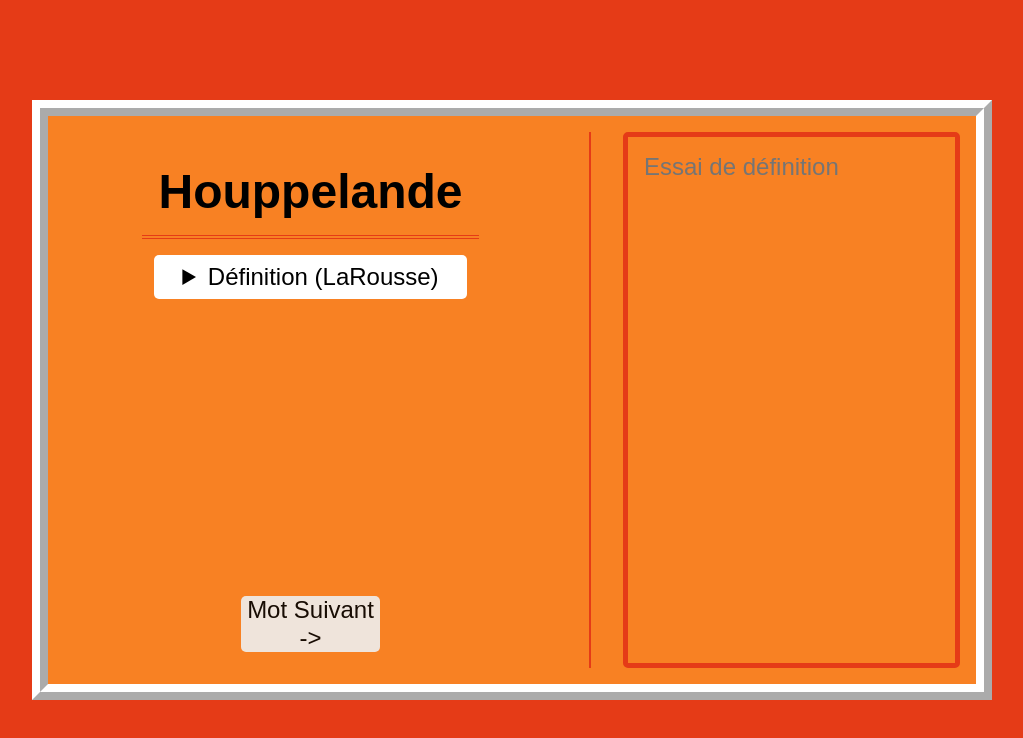
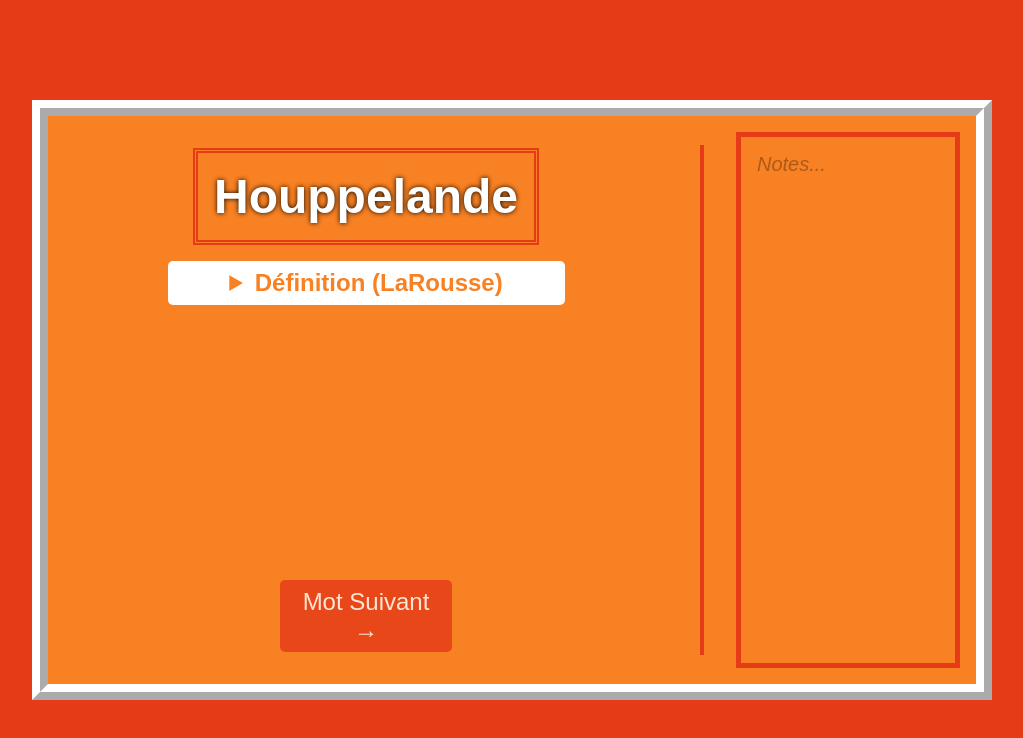
Before and after one commit to zenpoxa/Vocalize, a website built with Vite: page index.html in a window 1280 px wide. Shown: the whole page, without its empty margins (128-1151 px from the left). Built offline with nearby package versions, Linux system fonts and the light colour scheme.

Commit message:
un peu plus de style

```diff
--- a/index.html
+++ b/index.html
@@ -24,12 +24,12 @@
             <summary>Définition (LaRousse)</summary>
             <p id="word-definition"></p>
           </details>
-          <button>Mot Suivant -></button>
+          <button>Mot Suivant &rarr;</button>
         </div>
 
         <span></span>
 
-        <textarea placeholder="Essai de définition"></textarea>
+        <textarea placeholder="Notes..."></textarea>
       </div>
     </main>
 
--- a/main.js
+++ b/main.js
@@ -35,7 +35,6 @@ function chooseAword () {
     idxMotAuPif = randomIntFromInterval(0, listeMots.length-1, idxMotAuPif);
     document.querySelector("#word-to-define").innerHTML = listeMots[idxMotAuPif];
     document.querySelector("#word-definition").innerHTML = dico[listeMots[idxMotAuPif]];
-    document.querySelector("textarea").value = "";
 }
 chooseAword();
 
--- a/styles.scss
+++ b/styles.scss
@@ -1,6 +1,7 @@
 :root {
-    --typescale-lead : 3rem;
-    --typescale-paragraph : 1.5rem;
+    --typescale-lead            : 3rem;
+    --typescale-paragraph       : 1.5rem;
+    --typescale-small-paragraph : 20px;
 
     --primary-color: #e53b17;
     --primary-light: #f88123;
@@ -22,6 +23,7 @@ body {
     h1, h2, h3, h4, h5, h6, p, textarea, details, button {
         text-decoration: none;
         font-size: var(--typescale-paragraph);
+        color: white;
 
             // enlever la possibilité de sélection (plus KLEAN)
         -webkit-user-select: none;
@@ -85,11 +87,12 @@ body {
                         font-weight: bolder;
                         text-align: center;
                         font-size: var(--typescale-lead);
+                        text-shadow: black 0 0 5px;
 
                         padding: 1rem;
                         margin: 0 1rem;
 
-                        border-bottom: 4px double var(--primary-color);
+                        border: 5px double var(--primary-color);
                     }
 
                     &>div {
@@ -117,13 +120,14 @@ body {
 
                         // bouton de déroulement
                     &>summary {
-
                         padding: .5rem;
                         border-radius: var(--border-radius);
                         background-color: white;
 
+                        color: var(--primary-light);
                         text-align: center;
                         font-size: var(--typescale-paragraph);
+                        font-weight: 700;
 
                         &:hover {
                             cursor: pointer;
@@ -144,39 +148,56 @@ body {
                 &>button {
                     width: 30%;
 
+                    padding: .5rem;
+
+                    background-color: var(--primary-color);
+
                     border-radius: var(--border-radius);
                     border: none;
 
-                    opacity: .9;
-                    transition: opacity .1s;
+                    opacity: .8;
+                    transition: opacity .3s, transform .65s;
 
                     &:hover {
                         opacity: 1;
+                        transform: translateX(5%);
                     }
                 }
             }
 
             // trait de séparation
             &>span {
-                height: 100%;
-                border: 1px solid var(--primary-color);
+                height: 95%;
+                border: 2px solid var(--primary-color);
             }
 
             // zone à droite (essaie de définition)
-            textarea {
+            &>textarea {
                 background-color: var(--primary-light);
 
                 border-width: 5px;
-                border-radius: var(--border-radius);
                 border-color: var(--primary-color);
 
                 padding: 1rem;
 
+                flex-basis: 25%;
                 flex-shrink: 0;
 
                 height: 100%;
 
                 resize: none;
+
+                font-size: var(--typescale-small-paragraph);
+                color: rgba(black, .7);
+
+                &::placeholder {
+                    color: rgba(black, .3);
+                    font-style: italic;
+                }
+
+                &:focus {
+                    outline: none;
+                }
             }
         }
     }
```
